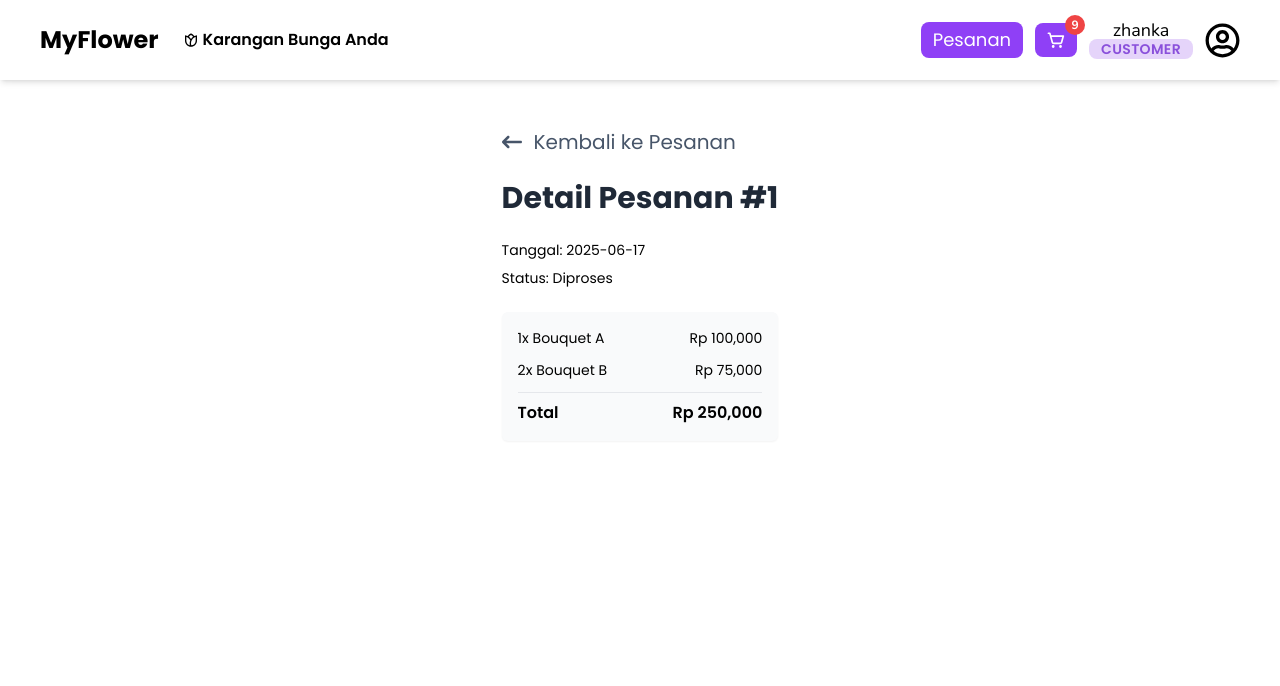
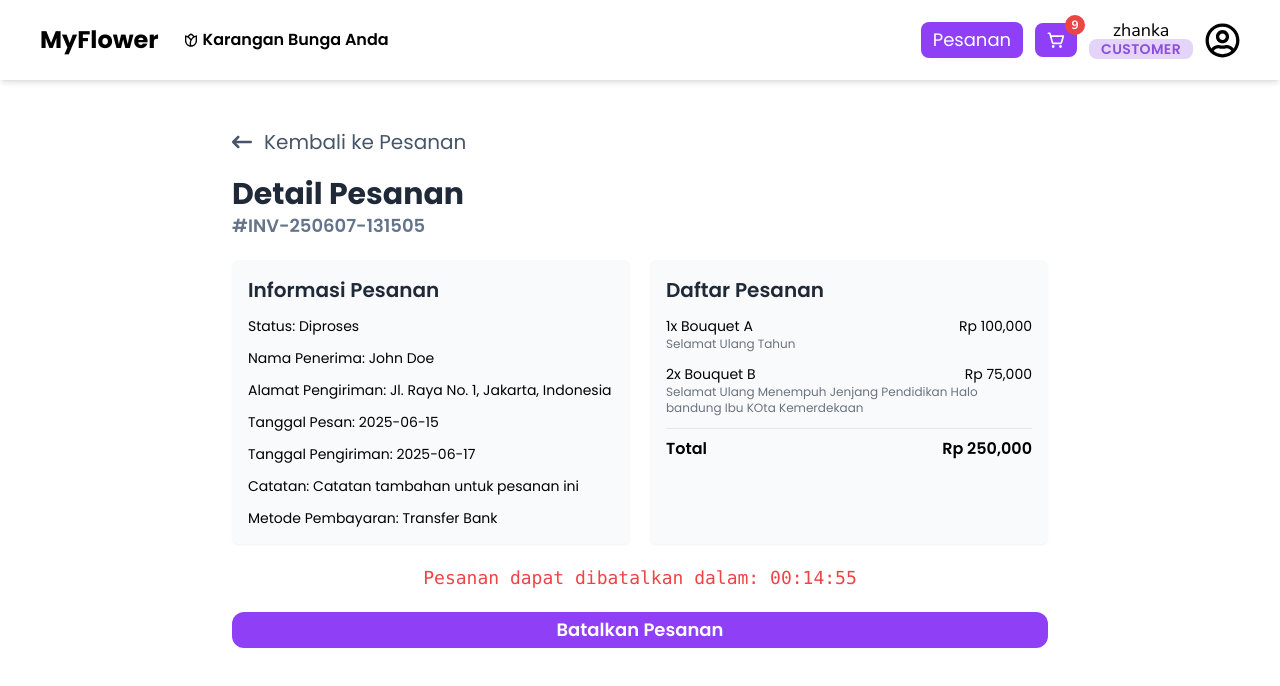
Before and after one commit to afifudin23/myrekap-myflower, a React (Vite) app in the folder apps/myflower/: page /orders/1 in a window 1280 px wide. Shown: the top 686 px of the page. Built offline with nearby package versions, Linux system fonts and the light colour scheme.

Commit message:
refactor: remove profile image and complete order detail UI

```diff
--- /dev/null
+++ b/apps/myflower/src/components/molecules/CountdownTimer.tsx
@@ -0,0 +1,34 @@
+// CountdownTimer.tsx
+import { formatNumberToStringTime } from "@/utils/timeUtil";
+import { useEffect, useState } from "react";
+
+interface CountdownTimerProps {
+    endTime: number;
+    children: React.ReactNode;
+}
+
+function CountdownTimer({ endTime, children }: CountdownTimerProps) {
+    const [timeLeft, setTimeLeft] = useState(endTime); // in second
+
+    useEffect(() => {
+        const interval = setInterval(() => {
+            setTimeLeft((prev) => {
+                if (prev <= 1) {
+                    clearInterval(interval);
+                    return 0;
+                }
+                return prev - 1;
+            });
+        }, 1000);
+
+        return () => clearInterval(interval);
+    }, []);
+
+    return (
+        <div className="text-lg font-mono text-center text-red-500">
+            {children} {formatNumberToStringTime(timeLeft)}
+        </div>
+    );
+}
+
+export default CountdownTimer;
--- a/apps/myflower/src/pages/orders/OrderDetailPage.tsx
+++ b/apps/myflower/src/pages/orders/OrderDetailPage.tsx
@@ -1,36 +1,61 @@
 import BackButton from "@/components/atoms/BackButton";
+import Button from "@/components/atoms/Button";
 import SectionTitle from "@/components/atoms/SectionTitle";
+import CountdownTimer from "@/components/molecules/CountdownTimer";
 import MainLayout from "@/components/templates/MainLayout";
 
 function OrderDetailPage() {
     const order = {
-        id: "1",
-        date: "2025-06-17",
+        id: "INV-250607-131505",
+        customerName: "John Doe",
+        orderDate: "2025-06-15",
+        deliveryDate: "2025-06-17",
+        deliveryAddress: "Jl. Raya No. 1, Jakarta, Indonesia",
+        paymentMethod: "Transfer Bank",
         items: [
-            { name: "Bouquet A", quantity: 1, price: 100000 },
-            { name: "Bouquet B", quantity: 2, price: 75000 },
+            { name: "Bouquet A", quantity: 1, greetingMessage: "Selamat Ulang Tahun", price: 100000 },
+            {
+                name: "Bouquet B",
+                quantity: 2,
+                greetingMessage: "Selamat Ulang Menempuh Jenjang Pendidikan Halo bandung Ibu KOta Kemerdekaan",
+                price: 75000,
+            },
         ],
+        notes: "Catatan tambahan untuk pesanan ini",
         total: 250000,
         status: "Diproses",
     };
 
     return (
-        <MainLayout className="space-y-6 max-w-4xl mx-auto">
+        <MainLayout className="w-full space-y-5 max-w-4xl mx-auto">
             <BackButton to="/orders">Kembali ke Pesanan</BackButton>
-            <SectionTitle className="text-3xl font-bold">Detail Pesanan #{order.id}</SectionTitle>
-
-            <div className="space-y-2">
-                <div className="text-sm">Tanggal: {order.date}</div>
+            <div className="">
+                <SectionTitle className="text-3xl font-bold">Detail Pesanan</SectionTitle>
+                <h3 className="text-lg font-semibold text-slate-500">#{order.id}</h3>
+            </div>
+            <div className="grid md:grid-cols-2 gap-5">
+                <div className="space-y-3 bg-slate-50 p-4 rounded-md shadow-sm">
+                    <SectionTitle className="text-xl font-semibold">Informasi Pesanan</SectionTitle>
                     <div className="text-sm">Status: {order.status}</div>
+                    <div className="text-sm">Nama Penerima: {order.customerName}</div>
+                    <div className="text-sm">Alamat Pengiriman: {order.deliveryAddress}</div>
+                    <div className="text-sm">Tanggal Pesan: {order.orderDate}</div>
+                    <div className="text-sm">Tanggal Pengiriman: {order.deliveryDate}</div>
+                    <div className="text-sm">Catatan: {order.notes}</div>
+                    <div className="text-sm">Metode Pembayaran: {order.paymentMethod}</div>
                 </div>
 
                 <div className="space-y-3 bg-gray-50 p-4 rounded-md shadow-sm">
+                    <SectionTitle className="text-xl font-semibold">Daftar Pesanan</SectionTitle>
                     {order.items.map((item, index) => (
+                        <div>
                             <div key={index} className="flex justify-between text-sm">
                                 <span>
                                     {item.quantity}x {item.name}
                                 </span>
                                 <span>Rp {item.price.toLocaleString()}</span>
+                            </div>
+                            <p className="text-xs text-gray-500">{item.greetingMessage}</p>
                         </div>
                     ))}
                     <div className="flex justify-between font-semibold border-t pt-2 mt-2">
@@ -38,6 +63,11 @@ function OrderDetailPage() {
                         <span>Rp {order.total.toLocaleString()}</span>
                     </div>
                 </div>
+            </div>
+            <CountdownTimer endTime={900}>Pesanan dapat dibatalkan dalam:</CountdownTimer>
+            <Button type="button" colors={{ primary: "#8f40f6", hover: "#773dc4" }} className="w-full py-1 mx-auto">
+                Batalkan Pesanan
+            </Button>
         </MainLayout>
     );
 }
--- a/apps/myflower/src/pages/profiles/ProfilePage.tsx
+++ b/apps/myflower/src/pages/profiles/ProfilePage.tsx
@@ -1,6 +1,5 @@
 import BackButton from "@/components/atoms/BackButton";
 import Button from "@/components/atoms/Button";
-import Image from "@/components/atoms/Image";
 import ProfileField from "@/components/atoms/ProfileField";
 import SectionTitle from "@/components/atoms/SectionTitle";
 import MainLayout from "@/components/templates/MainLayout";
@@ -13,13 +12,9 @@ function ProfilePage() {
         navigate("/auth/login");
     }
     return (
-        <MainLayout className="w-full max-w-7xl space-y-6">
+        <MainLayout className="w-full max-w-3xl space-y-6">
             <BackButton>Kembali ke Produk</BackButton>
             <SectionTitle className="text-3xl font-bold md:text-4xl">Profile Saya</SectionTitle>
-            <div className="grid grid-cols-1 lg:grid-cols-[1fr_2fr] gap-3">
-                <div className="w-full max-w-xs mx-auto lg:mx-0">
-                    <Image src="/assets/images/user.jpeg" alt="User Avatar" className="w-full h-auto" />
-                </div>
                 <div className="space-y-7 w-full">
                     <div className="space-y-4">
                         <ProfileField label="Nama" value="Unknown Anonymous" />
@@ -47,7 +42,6 @@ function ProfilePage() {
                         </Button>
                     </div>
                 </div>
-            </div>
         </MainLayout>
     );
 }
--- /dev/null
+++ b/apps/myflower/src/utils/timeUtil.ts
@@ -0,0 +1,6 @@
+export const formatNumberToStringTime = (seconds: number) => {
+    const h = Math.floor(seconds / 3600);
+    const m = Math.floor((seconds % 3600) / 60);
+    const s = seconds % 60;
+    return [h, m, s].map((v) => String(v).padStart(2, "0")).join(":");
+};
```
Lines whose indentation alone changed are shown as unchanged.
